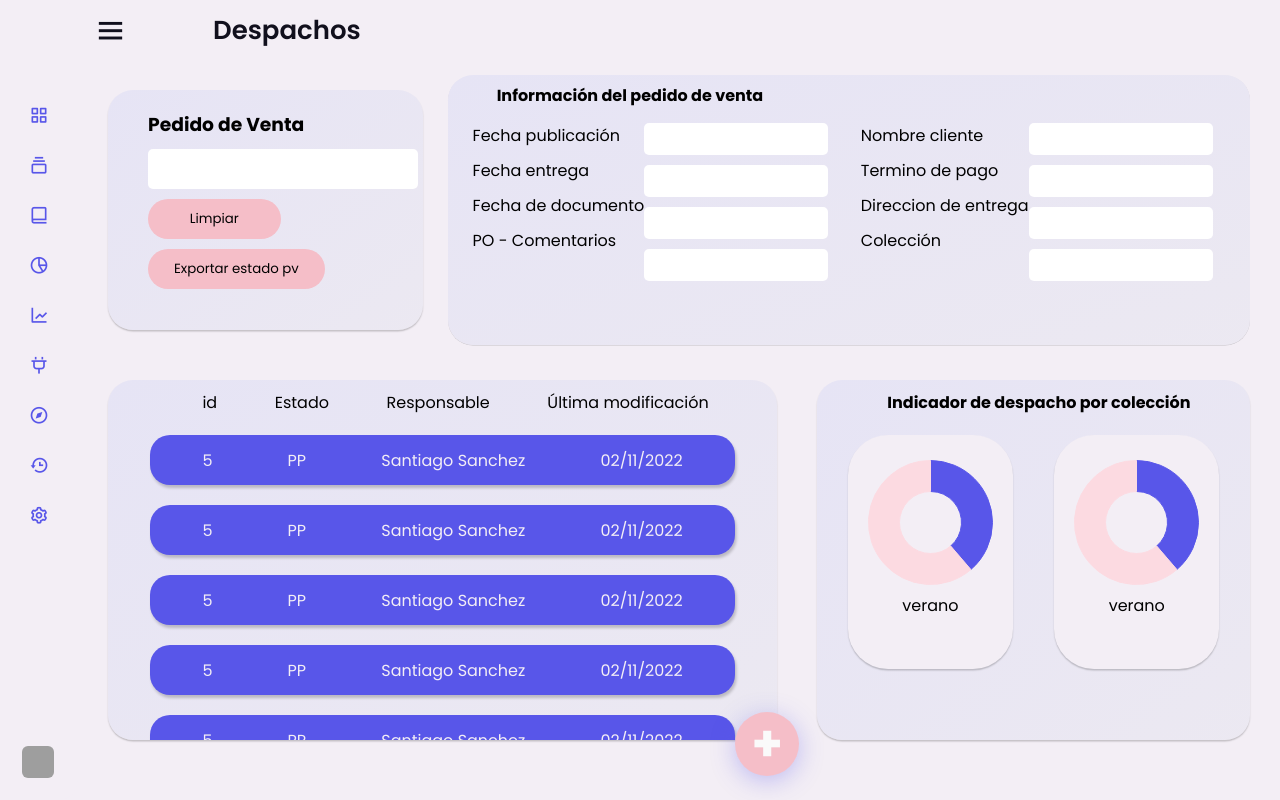
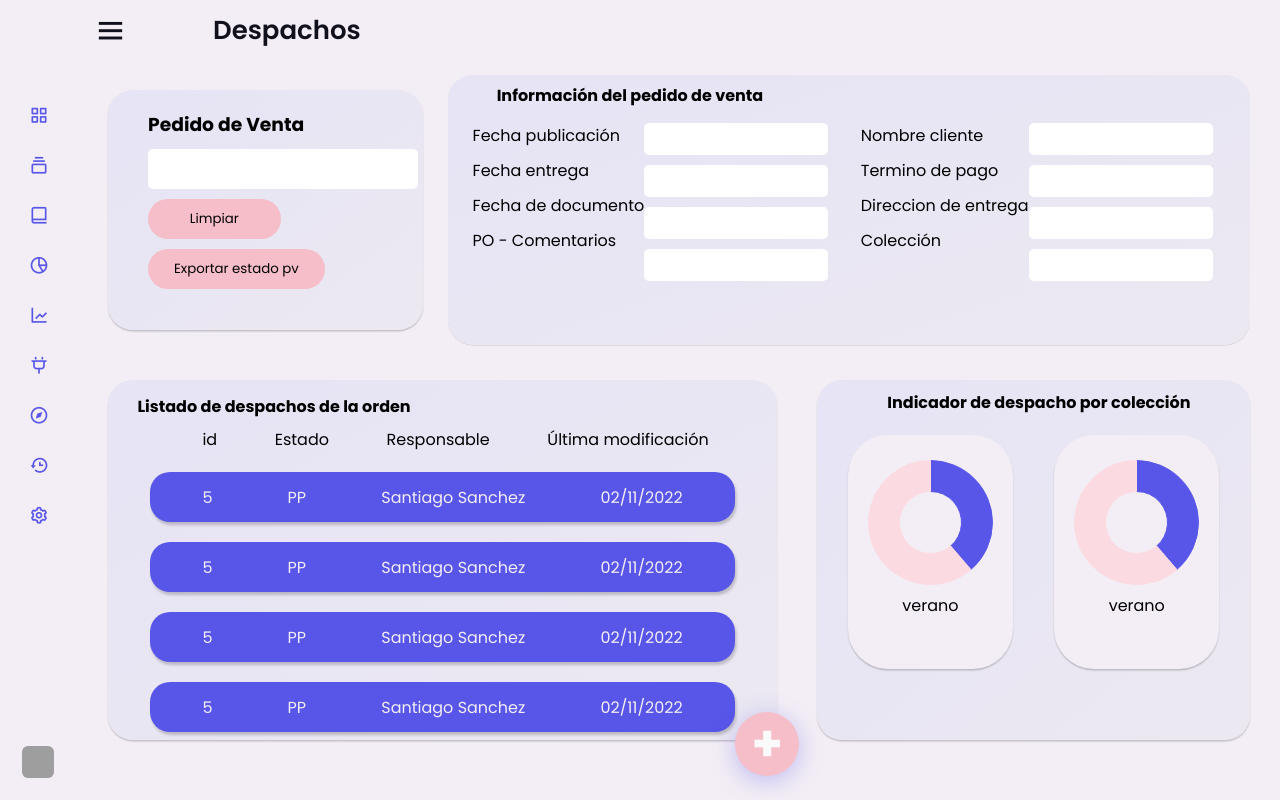
Before and after one commit to sebastiannarvaez23/FrontendWMS, a React (Create React App) app: page / in a window 1280 px wide. Built offline with nearby package versions, Linux system fonts and the light colour scheme; grey boxes are pictures that could not be loaded.

Commit message:
Encabezados y temas de performance

```diff
--- a/src/Picking/PickingControl/DashBoardPicking/DashBoardPicking.css
+++ b/src/Picking/PickingControl/DashBoardPicking/DashBoardPicking.css
@@ -22,6 +22,10 @@
     padding-right: 4%;
     display: flex;
     justify-content: space-between;
+}
+
+.dashBoard-picking h4{
+    margin: 4px 8px 8px 3%;
 }
 
 
--- a/src/Picking/PickingControl/DashBoardPicking/index.js
+++ b/src/Picking/PickingControl/DashBoardPicking/index.js
@@ -4,6 +4,7 @@ import './DashBoardPicking.css';
 function DashBoardPicking(props) {
     return (
         <div className="dashBoard-picking">
+            <h4>Listado de despachos de la orden</h4>
             <div className="header-list-pikings">
                 <span>id</span>
                 <span>Estado</span>
```
